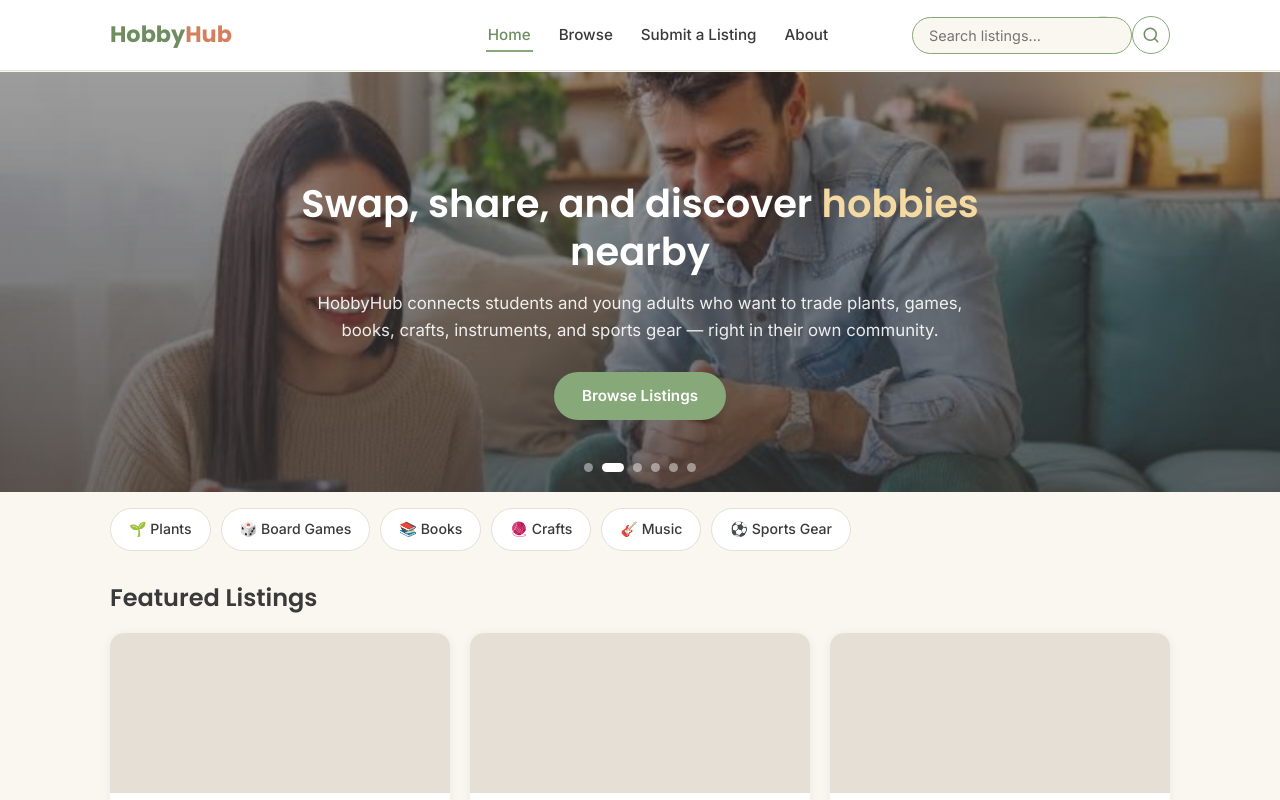
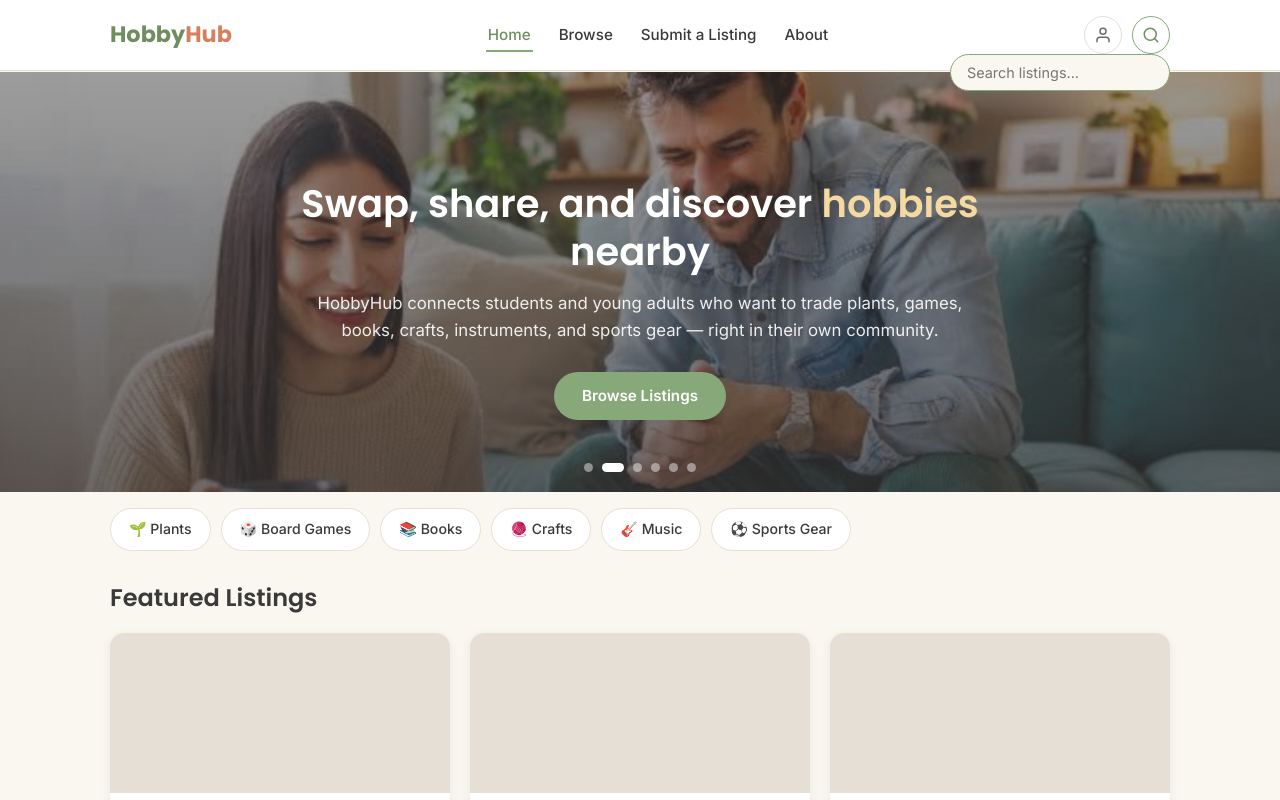
Before and after one commit to eddychristus70-cmyk/HobbyHub, a plain HTML site: page index.html in a window 1280 px wide. Both pictures are taken after a click on the element 1151 px from the left and 35 px from the top of the page. Shown: the top 800 px of the page. Drawn offline with Linux system fonts and the light colour scheme.

Commit message:
Fix search bar positioning to avoid overlaying nav items

```diff
--- a/css/styles.css
+++ b/css/styles.css
@@ -173,9 +173,11 @@
 .nav-search {
   display: none;
   position: absolute;
-  right: 100%;
-  margin-right: 10px;
-  width: 200px;
+  top: 100%;
+  right: 0;
+  margin-top: 10px;
+  width: 250px;
+  z-index: 1000;
 }
 
 .nav-search.active {
```
